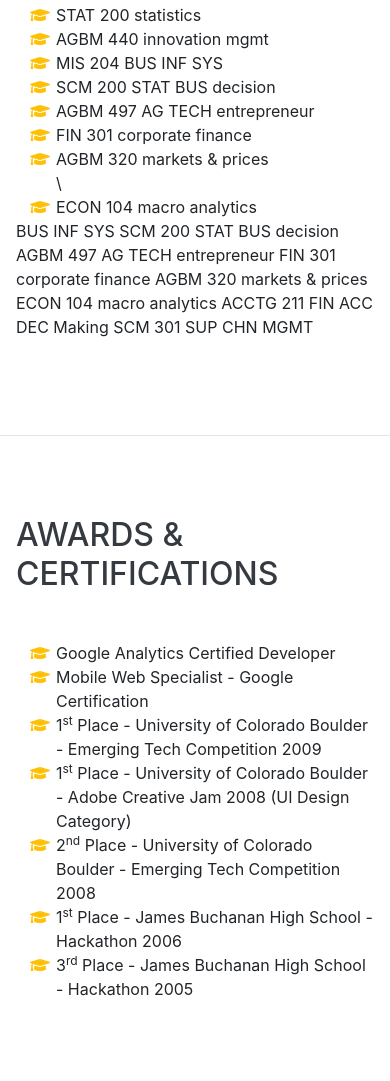
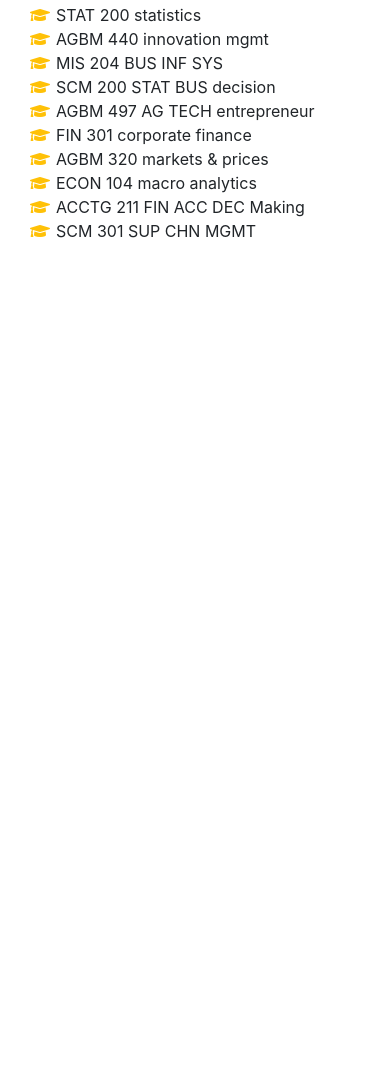
Before and after one commit to Ribauandre/sharondelacuadra.com, a website with bundled scripts: page index.html in a window 390 px wide. Shown: the part 3207-4288 px from the top of the page. After the commit the page ends 3530 px from the top, so only its background shows below. Built offline with nearby package versions, Linux system fonts and the light colour scheme; a web font is replaced by a local one.

Commit message:
adding deploy

```diff
--- a/css/resume.css
+++ b/css/resume.css
@@ -1,5 +1,5 @@
 /*!
- * Start Bootstrap - Resume v5.0.5 (https://startbootstrap.com/template-overviews/resume)
+ * Start Bootstrap - Resume v5.0.5 (https://sharondelacuadra.com)
  * Copyright 2013-2019 Start Bootstrap
  * Licensed under MIT (https://github.com/BlackrockDigital/startbootstrap-resume/blob/master/LICENSE)
  */
--- a/gulpfile.js
+++ b/gulpfile.js
@@ -123,6 +123,16 @@
 const build = gulp.series(vendor, gulp.parallel(css, js));
 const watch = gulp.series(build, gulp.parallel(watchFiles, browserSync));
 
+var deploy = require('gulp-gh-pages');
+
+/**
+ * Push build to gh-pages
+ */
+gulp.task('deploy', function () {
+  return gulp.src("./dist/**/*")
+    .pipe(deploy())
+});
+
 // Export tasks
 exports.css = css;
 exports.js = js;
--- a/index.html
+++ b/index.html
@@ -50,10 +50,7 @@
           <a class="nav-link js-scroll-trigger" href="#skills">Skills</a>
         </li>
         <li class="nav-item">
-          <a class="nav-link js-scroll-trigger" href="#interests">Interests</a>
-        </li>
-        <li class="nav-item">
-          <a class="nav-link js-scroll-trigger" href="#awards">Awards</a>
+          <a class="nav-link js-scroll-trigger" href="#interests">Related Coursework</a>
         </li>
       </ul>
     </div>
@@ -209,65 +206,16 @@
             FIN 301 corporate finance</li>
           <li>
             <i class="fa-li fa fa-graduation-cap text-warning"></i>
-            AGBM 320 markets & prices</li>\
+            AGBM 320 markets & prices</li>
           <li>
               <i class="fa-li fa fa-graduation-cap text-warning"></i>
             ECON 104 macro analytics</li>
-        </ul>
-        <p>
-
-          BUS INF SYS	SCM 200
-          STAT BUS
-          decision	AGBM 497
-          AG TECH
-          entrepreneur
-             FIN 301
-          corporate
-          finance	AGBM 320
-          markets
-          & prices	ECON 104
-          macro
-          analytics	ACCTG 211
-          FIN ACC DEC
-          Making	SCM 301
-          SUP CHN
-          MGMT
-          </p>
-      </div>
-    </section>
-
-    <hr class="m-0">
-
-    <section class="resume-section p-3 p-lg-5 d-flex align-items-center" id="awards">
-      <div class="w-100">
-        <h2 class="mb-5">Awards &amp; Certifications</h2>
-        <ul class="fa-ul mb-0">
           <li>
-            <i class="fa-li fa fa-graduation-cap text-warning"></i>
-            Google Analytics Certified Developer</li>
+              <i class="fa-li fa fa-graduation-cap text-warning"></i>
+            ACCTG 211 FIN ACC DEC Making</li>
           <li>
-            <i class="fa-li fa fa-graduation-cap text-warning"></i>
-            Mobile Web Specialist - Google Certification</li>
-          <li>
-            <i class="fa-li fa fa-graduation-cap text-warning"></i>
-            1<sup>st</sup>
-            Place - University of Colorado Boulder - Emerging Tech Competition 2009</li>
-          <li>
-            <i class="fa-li fa fa-graduation-cap text-warning"></i>
-            1<sup>st</sup>
-            Place - University of Colorado Boulder - Adobe Creative Jam 2008 (UI Design Category)</li>
-          <li>
-            <i class="fa-li fa fa-graduation-cap text-warning"></i>
-            2<sup>nd</sup>
-            Place - University of Colorado Boulder - Emerging Tech Competition 2008</li>
-          <li>
-            <i class="fa-li fa fa-graduation-cap text-warning"></i>
-            1<sup>st</sup>
-            Place - James Buchanan High School - Hackathon 2006</li>
-          <li>
-            <i class="fa-li fa fa-graduation-cap text-warning"></i>
-            3<sup>rd</sup>
-            Place - James Buchanan High School - Hackathon 2005</li>
+              <i class="fa-li fa fa-graduation-cap text-warning"></i>
+            SCM 301 SUP CHN MGMT</li>
         </ul>
       </div>
     </section>
--- a/package.json
+++ b/package.json
@@ -4,7 +4,8 @@
     "version": "5.0.5",
     "scripts": {
         "start": "gulp watch",
-        "build": "gulp css && gulp js"
+        "build": "gulp build",
+        "deploy": "gulp deploy"
     },
     "description": "Resume is a simple, yet elegant resume and CV theme for Bootstrap 4.",
     "keywords": [
@@ -15,7 +16,7 @@
         "theme",
         "template"
     ],
-    "homepage": "https://startbootstrap.com/template-overviews/resume",
+    "homepage": "https://sharondelacuadra.com",
     "bugs": {
         "url": "https://github.com/BlackrockDigital/startbootstrap-resume/issues",
         "email": "feedback@startbootstrap.com"
@@ -41,6 +42,7 @@
         "gulp": "4.0.0",
         "gulp-autoprefixer": "6.0.0",
         "gulp-clean-css": "4.0.0",
+        "gulp-gh-pages": "^0.5.4",
         "gulp-header": "2.0.7",
         "gulp-plumber": "^1.2.1",
         "gulp-rename": "1.4.0",
```
Also changed, not shown: css/resume.min.css, js/resume.min.js, 2 other files.
